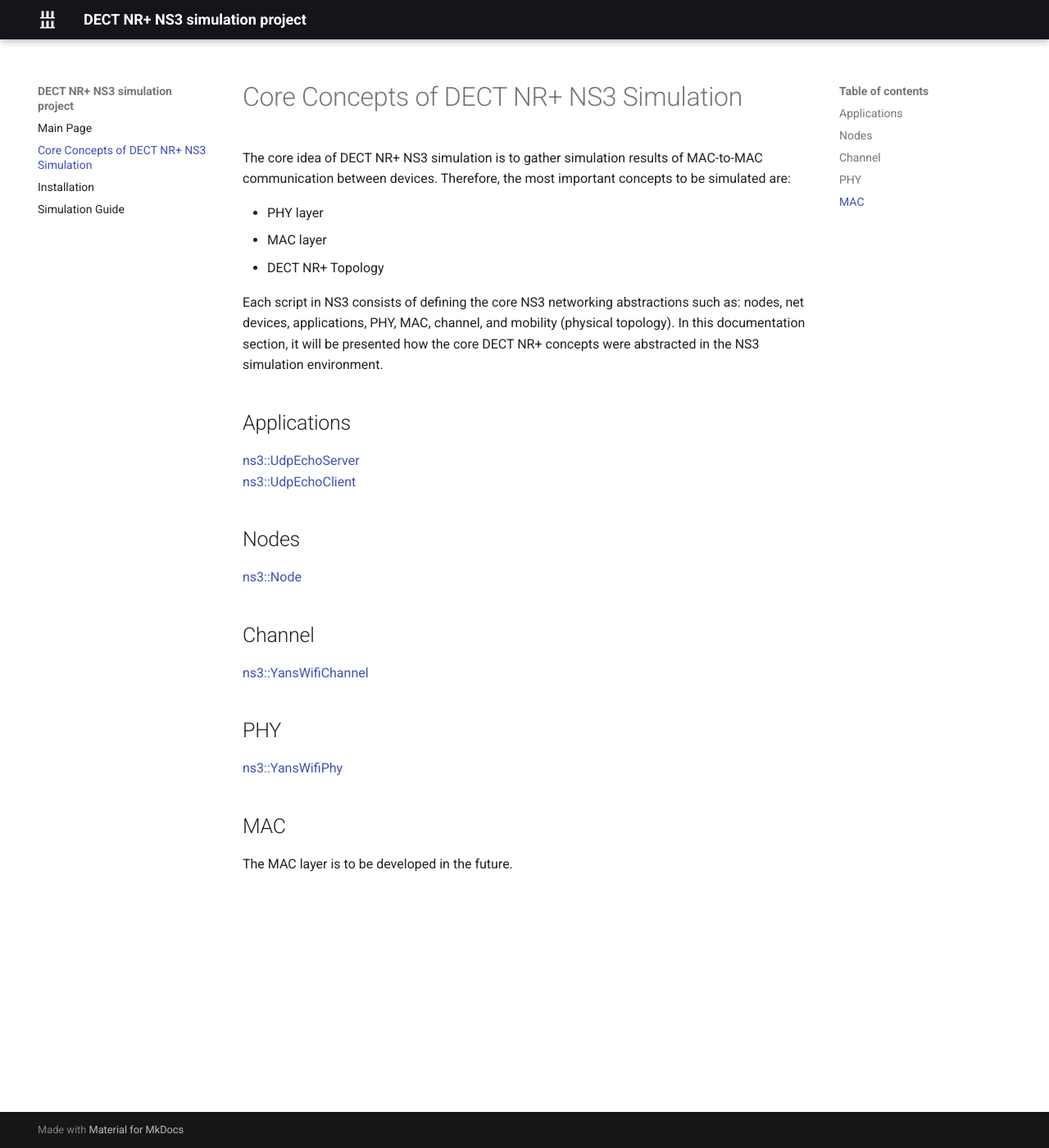
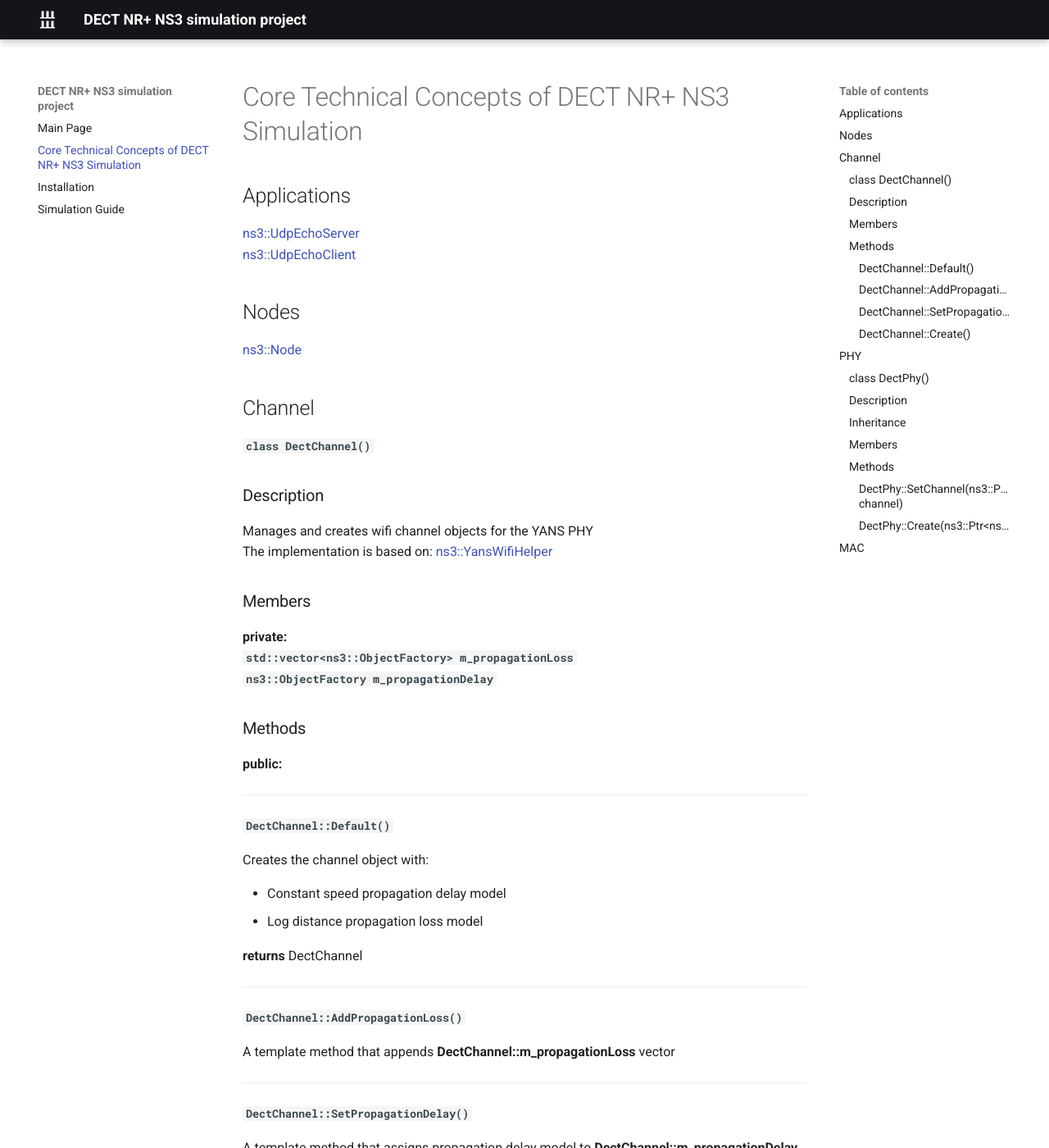
Before and after one commit to Opener-Initiative/dect-nr-ext, an MkDocs documentation site: the page built from documentation/docs/core_concepts.md, in a window 1280 px wide and 1400 px high. Shown: the whole window at 82% size. Built offline with MkDocs 1.6.1 and Material for MkDocs 9.7.7, drawn with Linux system fonts in a browser that asks for light colours; some of the changed text lies outside the part shown.

```diff
--- a/documentation/docs/core_concepts.md
+++ b/documentation/docs/core_concepts.md
@@ -1,14 +1,4 @@
-# Core Concepts of DECT NR+ NS3 Simulation
-
-The core idea of DECT NR+ NS3 simulation is to gather simulation results of MAC-to-MAC communication between
-devices. Therefore, the most important concepts to be simulated are:
-
-- PHY layer
-- MAC layer
-- DECT NR+ Topology
-
-Each script in NS3 consists of defining the core NS3 networking abstractions such as: nodes, net devices, applications, PHY, MAC, channel, and mobility (physical topology). In this documentation section, it will be presented how the core DECT NR+ concepts were abstracted in
-the NS3 simulation environment.
+# Core Technical Concepts of DECT NR+ NS3 Simulation
 
 ## Applications
 [ns3::UdpEchoServer](https://www.nsnam.org/docs/release/3.28/doxygen/classns3_1_1_udp_echo_server.html)
@@ -18,10 +8,77 @@ the NS3 simulation environment.
 [ns3::Node](https://www.nsnam.org/docs/release/3.18/doxygen/classns3_1_1_node.html)
 
 ## Channel
+#### `class DectChannel()`
+### Description
+Manages and creates wifi channel objects for the YANS PHY
+The implementation is based on:
+[ns3::YansWifiHelper](https://www.nsnam.org/docs/release/3.18/doxygen/classns3_1_1_yans_wifi_phy_helper.html)
+
+### Members
+**private:**
+**`std::vector<ns3::ObjectFactory> m_propagationLoss`**
+**`ns3::ObjectFactory m_propagationDelay`**
+
+### Methods
+**public:**
+
+---
+#### `DectChannel::Default()`
+Creates the channel object with:
+
+- Constant speed propagation delay model
+- Log distance propagation loss model
+
+**returns** DectChannel
+
+---
+#### `DectChannel::AddPropagationLoss()`
+A template method that appends **DectChannel::m_propagationLoss** vector
+
+---
+#### `DectChannel::SetPropagationDelay()`
+A template method that assigns propagation delay model to **DectChannel::m_propagationDelay**
+
+---
+#### `DectChannel::Create()`
+Creates
+[ns3::YansWifiChannel](https://www.nsnam.org/docs/release/3.24/doxygen/classns3_1_1_yans_wifi_channel.html)
+and sets the corresponding **m_propagationLoss** and **m_propagationDelay** values to the created YansWifiChannel
+
+**returns**
 [ns3::YansWifiChannel](https://www.nsnam.org/docs/release/3.24/doxygen/classns3_1_1_yans_wifi_channel.html)
 
+---
 ## PHY
-[ns3::YansWifiPhy](https://www.nsnam.org/docs/release/3.19/doxygen/classns3_1_1_yans_wifi_phy.html)
+#### **`class DectPhy()`**
+### Description
+Creates and manages the PHY objects for YANS model
+The implementation is based on:
+[ns3::YansWifiPhyHelper](https://www.nsnam.org/docs/release/3.18/doxygen/classns3_1_1_yans_wifi_phy_helper.html#details)
+
+### Inheritance
+[ns3::WifiPhyHelper](https://www.nsnam.org/docs/release/3.19/doxygen/classns3_1_1_wifi_phy_helper.html)
+
+### Members
+**public:**
+**`ns3::Ptr<ns3::YansWifiChannel> m_channel`**
+
+### Methods
+**public:**
+
+---
+#### **`DectPhy::SetChannel(ns3::Ptr<YansWifiChannel> channel)`**
+Assigns the channel function argument to the private member **m_channel**
+
+---
+
+**private:**
+
+---
+#### **`DectPhy::Create(ns3::Ptr<ns3::Node>)`**
+A pure virtual function that has to be overridden in the DectPhy derived class
+
+---
 
 ## MAC
 The MAC layer is to be developed in the future.
--- a/documentation/mkdocs.yml
+++ b/documentation/mkdocs.yml
@@ -1,7 +1,7 @@
 site_name: DECT NR+ NS3 simulation project
 nav:
   - Main Page: index.md
-  - Core Concepts of DECT NR+ NS3 Simulation: core_concepts.md
+  - Core Technical Concepts of DECT NR+ NS3 Simulation: core_concepts.md
   - Installation: installation.md
   - Simulation Guide: simulation_guide.md
 theme:
```
Also changed, not shown: documentation/docs/index.md (+13 -4 lines), documentation/docs/simulation_guide.md (+6 -1 lines), documentation/site/404.html, documentation/site/core_concepts.html, documentation/site/index.html, documentation/site/installation.html, documentation/site/simulation_guide.html, 4 other files.
